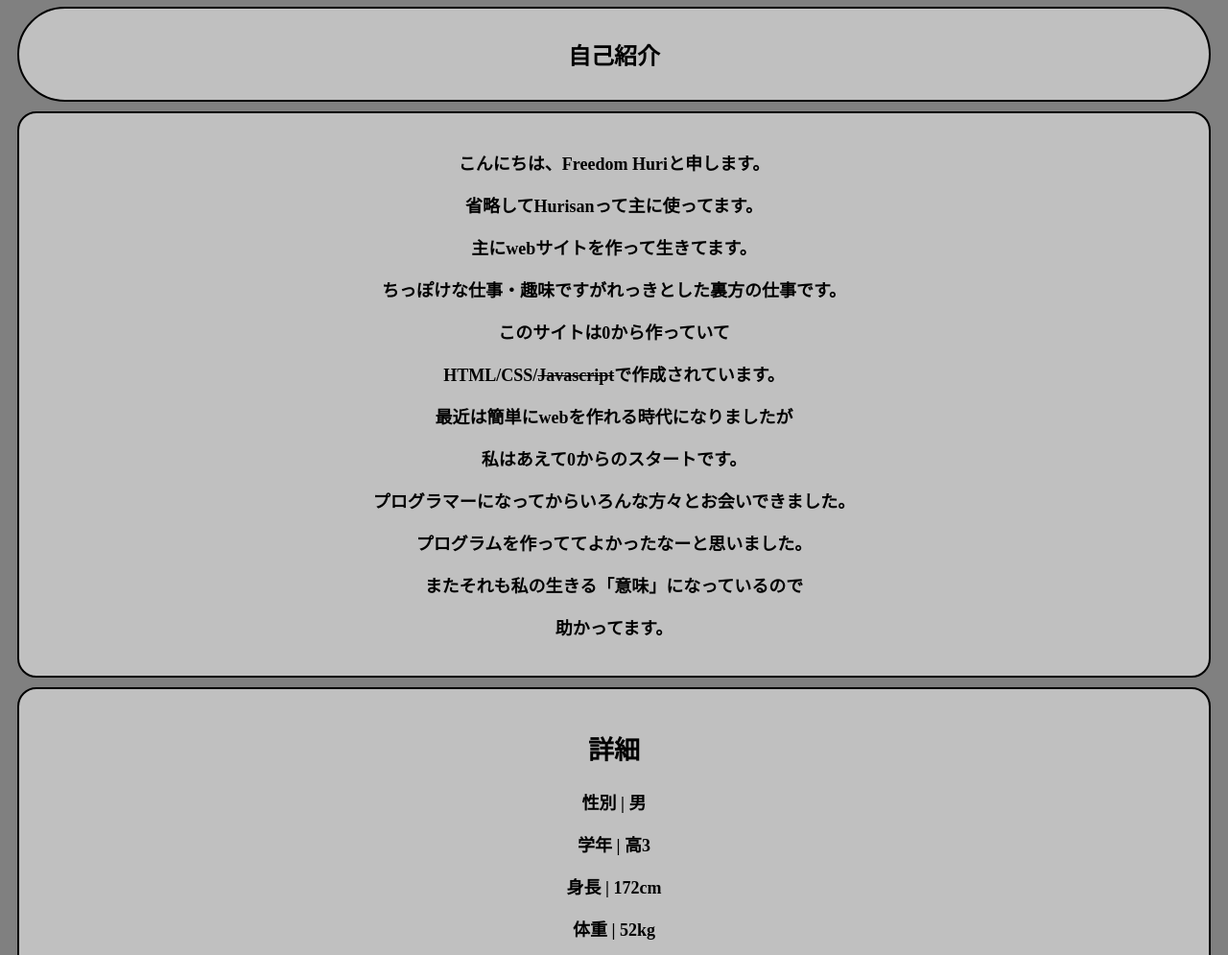
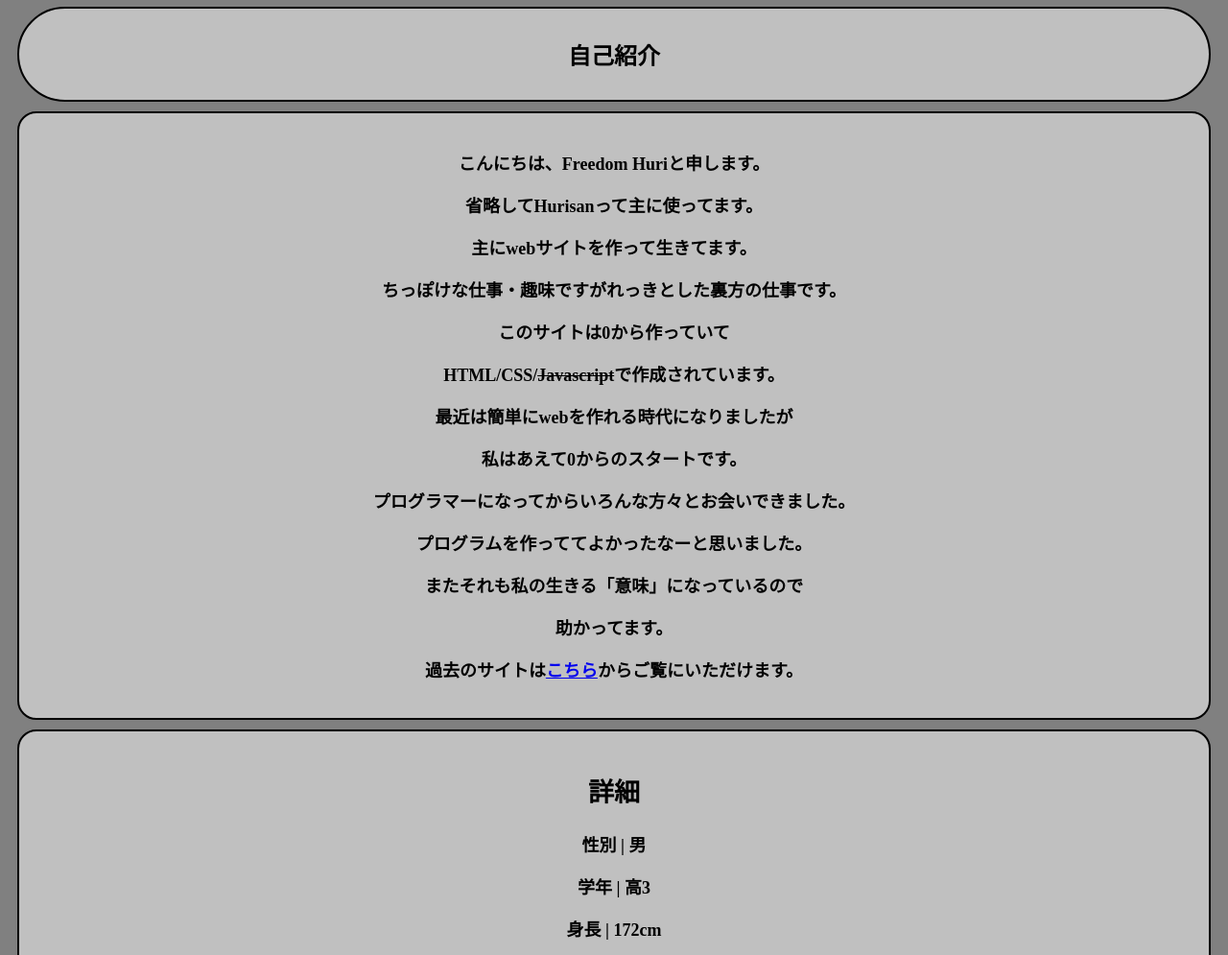
Before and after one commit to Hurisan0909/huriprofile, a plain HTML site: page profile.htm in a window 1280 px wide. Shown: the part 95-1090 px from the top of the page at 96% size. Drawn offline with Linux system fonts and the light colour scheme.

Commit message:
Add files via upload

```diff
--- a/profile.htm
+++ b/profile.htm
@@ -126,6 +126,7 @@ padding: 30px;
     <p>プログラムを作っててよかったなーと思いました。</p>
     <p>またそれも私の生きる「意味」になっているので</p>
     <p>助かってます。</p>
+    <p>過去のサイトは<a href="k/k.html">こちら</a>からご覧にいただけます。</p>
     </div>
     <div class="plf2">
     <h2>詳細</h2>
```
